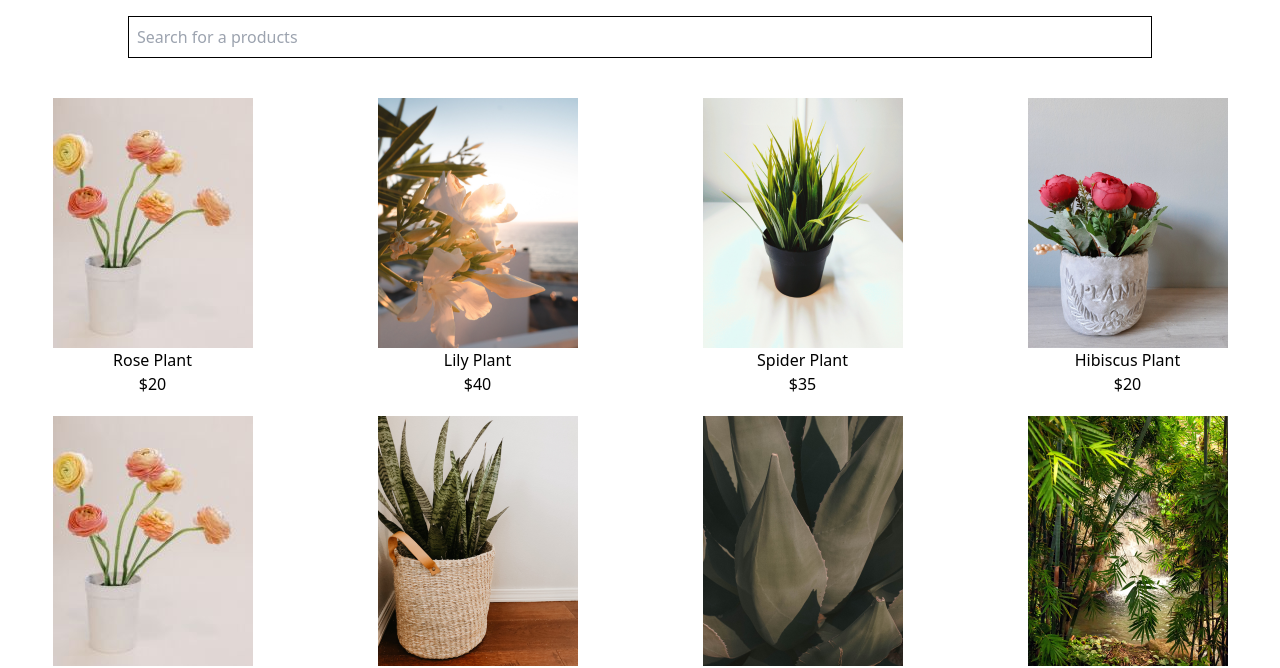
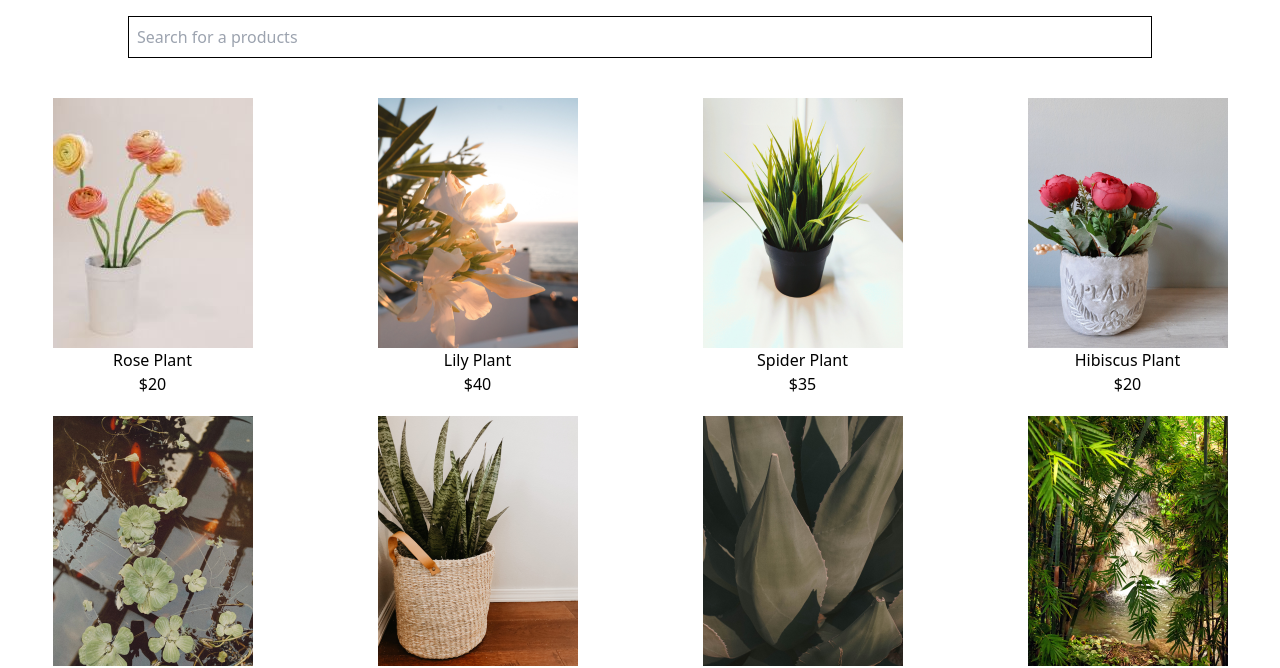
Before and after one commit to vignesh-vc/greenden, a plain HTML site: page product.html in a window 1280 px wide. Shown: the part 136-804 px from the top of the page. Drawn offline with nearby package versions, Linux system fonts and the light colour scheme.

Commit message:
Update img

```diff
--- a/product.html
+++ b/product.html
@@ -87,7 +87,7 @@
                 <p>$20</p>
             </div>
             <div>
-                <img src="./Images/Best seller_1.jpg" class="inline hover:shadow-xl transform hover:-translate-y-2"
+                <img src="./Images/Aquatic plants.png" class="inline hover:shadow-xl transform hover:-translate-y-2"
                     alt="">
                 <h1>Aquatic plants</h1>
                 <p>$20</p>
```
